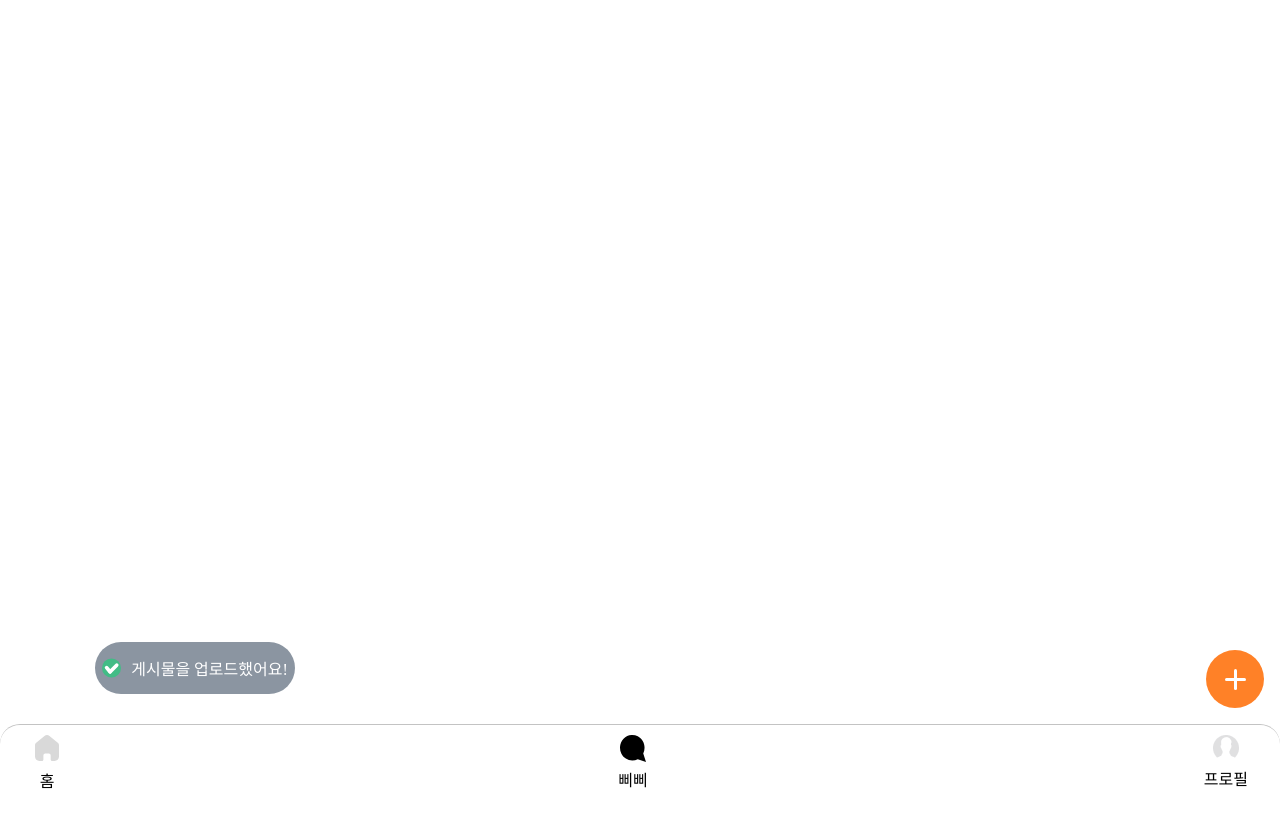
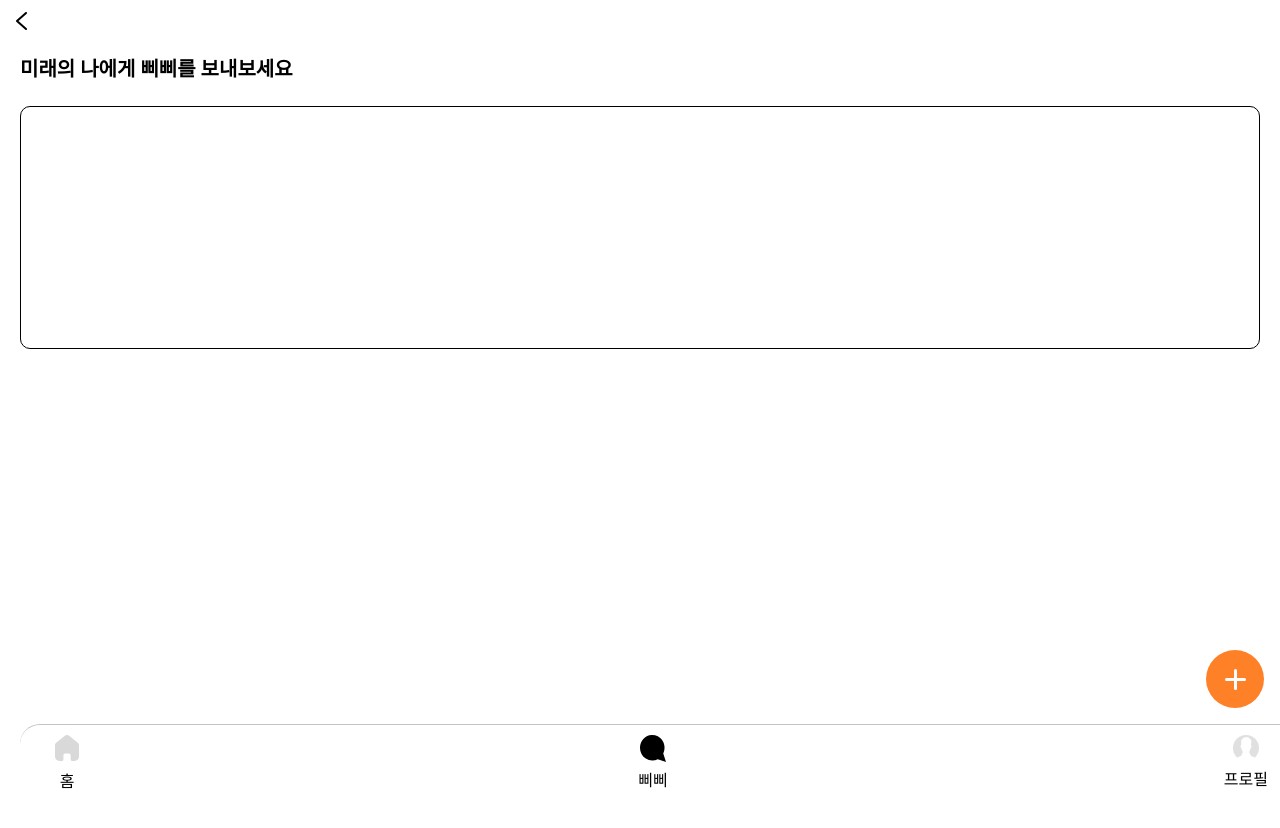
Before and after one commit to highthon-9th/frontend, a React (Create React App) app: page /bbibbi in a window 1280 px wide. Shown: the top 828 px of the page. Before the commit the page ends 800 px from the top, so only its background shows below. Built offline with nearby package versions, Linux system fonts and the light colour scheme.

Commit message:
삐삐 api 작성 및 페이지

```diff
--- a/src/components/BBiBBi/index.tsx
+++ b/src/components/BBiBBi/index.tsx
@@ -3,15 +3,22 @@ import BottomNavigation from "../common/BottomNavigation";
 import AddButton from "../common/AddButton";
 import { useNavigate } from "react-router-dom";
 import Toast from "../common/Toast";
+import TopNavigation from "../common/TopNavigation";
 
 const BBiBBi = () => {
   const navigate = useNavigate();
   return (
-    <Container>
-      <Toast />
-      <AddButton navigate={() => navigate("/bbibbiform")} />
-      <BottomNavigation />
-    </Container>
+    <>
+      <TopNavigation prevPage={() => navigate("/list")} />
+      <Container>
+        <Title>미래의 나에게 삐삐를 보내보세요</Title>
+        <BBiBBiListContainer>
+          <BBiBBiItem></BBiBBiItem>
+        </BBiBBiListContainer>
+        <AddButton navigate={() => navigate("/bbibbiform")} />
+        <BottomNavigation />
+      </Container>
+    </>
   );
 };
 
@@ -20,4 +27,33 @@ export default BBiBBi;
 const Container = styled.div`
   width: 100%;
   height: 100vh;
+  padding-left: 20px;
+  padding-right: 20px;
+
+  padding-top: 11px;
 `;
+
+const Title = styled.h1`
+  font-weight: bold;
+  font-size: 20px;
+`;
+
+const BBiBBiListContainer = styled.div`
+  margin-top: 24px;
+  display: flex;
+  flex-direction: column;
+
+  row-gap: 12px;
+`;
+
+const BBiBBiItem = styled.div`
+  width: 100%;
+  height: 243px;
+
+  display: flex;
+  justify-content: center;
+
+  padding-top: 72px;
+  border-radius: 10px;
+  border: 1px solid black;
+`;
```
Also changed, not shown: src/query/time-capsule/index.ts (+9 -1 lines), src/repository/time-capsule/index.ts (+8 -1 lines), src/types/time-capsule/types.ts (+7 -0 lines).
